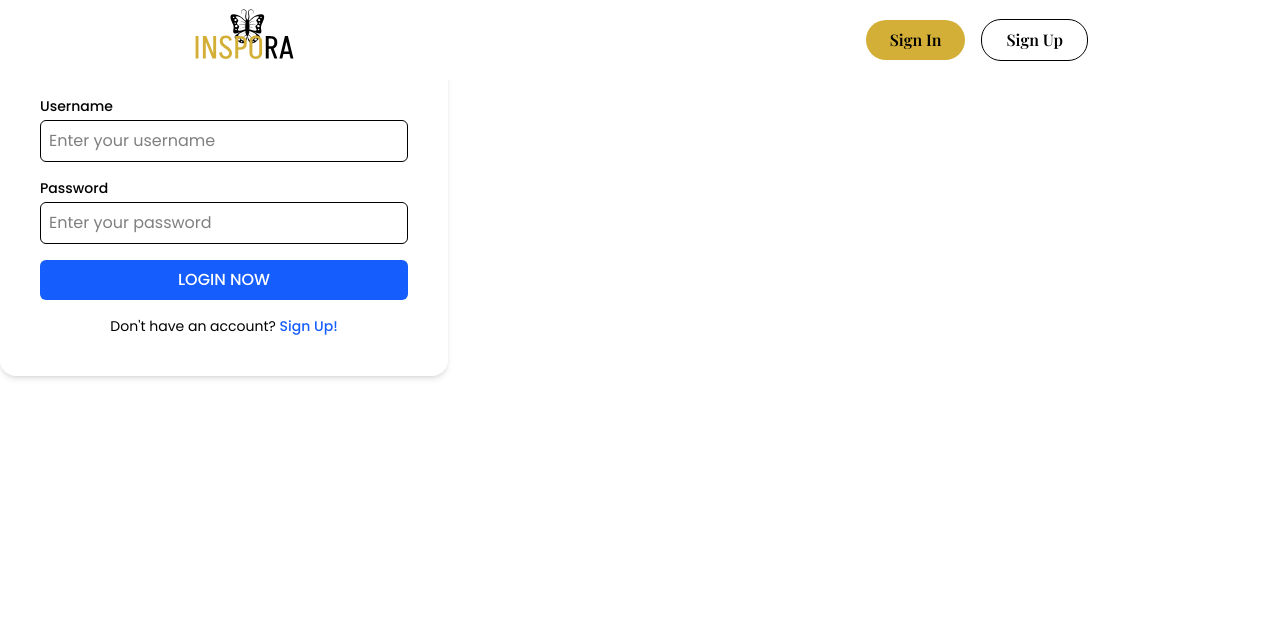
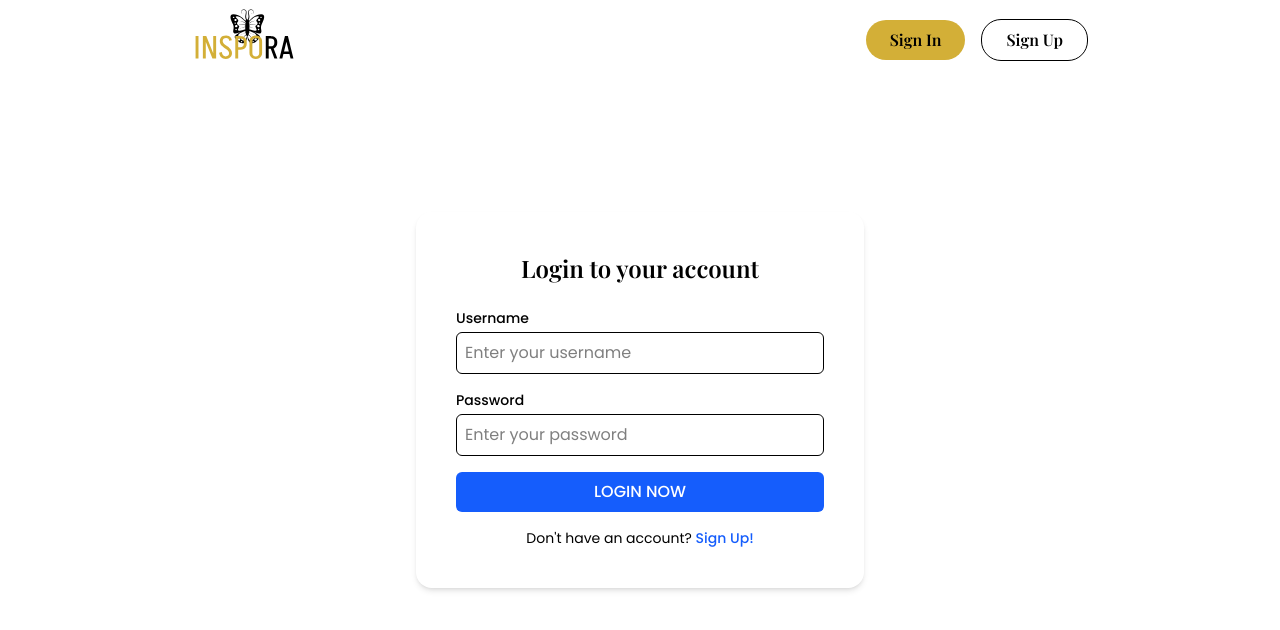
Before and after one commit to SRsoz/inspora-frontend, a React (Vite) app: page /auth in a window 1280 px wide. Shown: the top 630 px of the page. Built offline with nearby package versions, Linux system fonts and the light colour scheme; no server answers.

Commit message:
center authform

```diff
--- a/src/pages/AuthPage.tsx
+++ b/src/pages/AuthPage.tsx
@@ -7,5 +7,8 @@
 
   const mode = modeParam === "register" ? "register" : "login";
 
-  return <AuthForm mode={mode} />;
+  return ( <div className="flex flex-col items-center justify-center min-h-screen px-4 sm:px-6 lg:px-8">
+      <AuthForm mode={mode} />
+    </div>
+  );
 }
```
